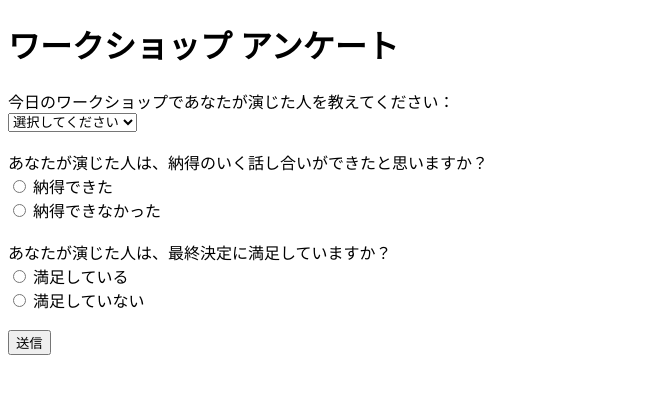
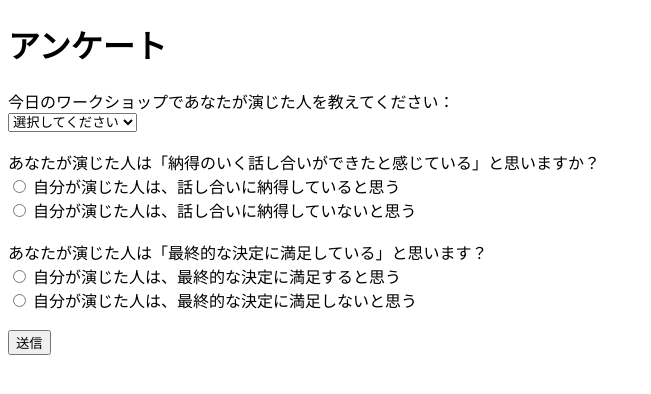
Before and after one commit to mitani2021/garbage, a plain HTML site: page index.html in a window 1280 px wide. Shown: the whole page, without its empty margins (0-651 px from the left). Drawn offline with Linux system fonts and the light colour scheme.

Commit message:
Update index.html

```diff
--- a/index.html
+++ b/index.html
@@ -2,11 +2,11 @@
 <html lang="ja">
 <head>
   <meta charset="UTF-8">
-  <title>ワークショップアンケート</title>
+  <title>アンケート</title>
   <meta name="viewport" content="width=device-width, initial-scale=1.0">
 </head>
 <body>
-  <h1>ワークショップ アンケート</h1>
+  <h1>アンケート</h1>
 
   <form id="form">
     <label>今日のワークショップであなたが演じた人を教えてください：</label><br>
@@ -22,13 +22,13 @@
       <option value="H">Ｈさん</option>
     </select><br><br>
 
-    <label>あなたが演じた人は、納得のいく話し合いができたと思いますか？</label><br>
-    <input type="radio" name="discussion" value="agree" required> 納得できた<br>
-    <input type="radio" name="discussion" value="disagree"> 納得できなかった<br><br>
+    <label>あなたが演じた人は「納得のいく話し合いができたと感じている」と思いますか？</label><br>
+    <input type="radio" name="discussion" value="agree" required> 自分が演じた人は、話し合いに納得していると思う<br>
+    <input type="radio" name="discussion" value="disagree"> 自分が演じた人は、話し合いに納得していないと思う<br><br>
 
-    <label>あなたが演じた人は、最終決定に満足していますか？</label><br>
-    <input type="radio" name="satisfaction" value="agree" required> 満足している<br>
-    <input type="radio" name="satisfaction" value="disagree"> 満足していない<br><br>
+    <label>あなたが演じた人は「最終的な決定に満足している」と思います？</label><br>
+    <input type="radio" name="satisfaction" value="agree" required> 自分が演じた人は、最終的な決定に満足すると思う<br>
+    <input type="radio" name="satisfaction" value="disagree"> 自分が演じた人は、最終的な決定に満足しないと思う<br><br>
 
     <button type="submit">送信</button>
   </form>
```
